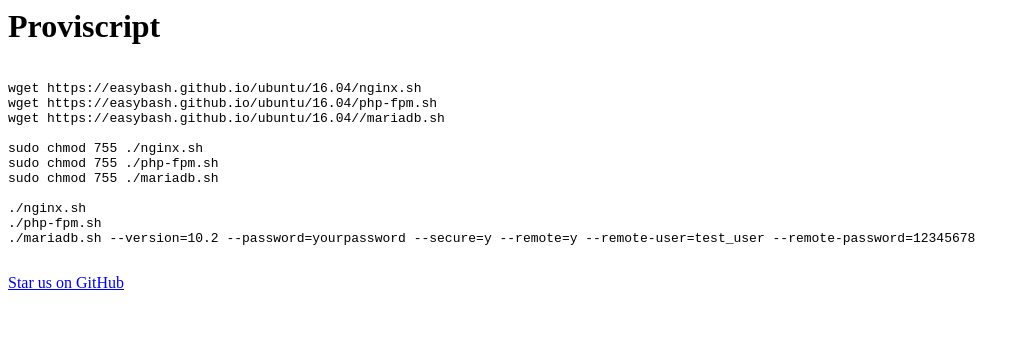
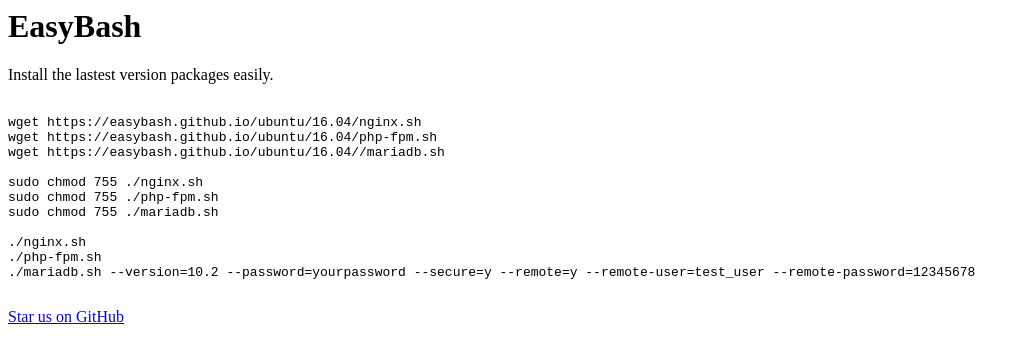
Before and after one commit to easybash/easybash.github.io, a plain HTML site: page index.html in a window 1280 px wide. Shown: the whole page, without its empty margins (0-1030 px from the left). Drawn offline with Linux system fonts and the light colour scheme.

Commit message:
Modify readme.

```diff
--- a/index.html
+++ b/index.html
@@ -2,7 +2,8 @@
 <head>
   <title>EasyBash.sh CDN Service</title>
 <body>
-  <h1>Proviscript</h1>
+  <h1>EasyBash</h1>
+  <p>Install the lastest version packages easily.</p>
 <pre>
 
 wget https://easybash.github.io/ubuntu/16.04/nginx.sh
```
